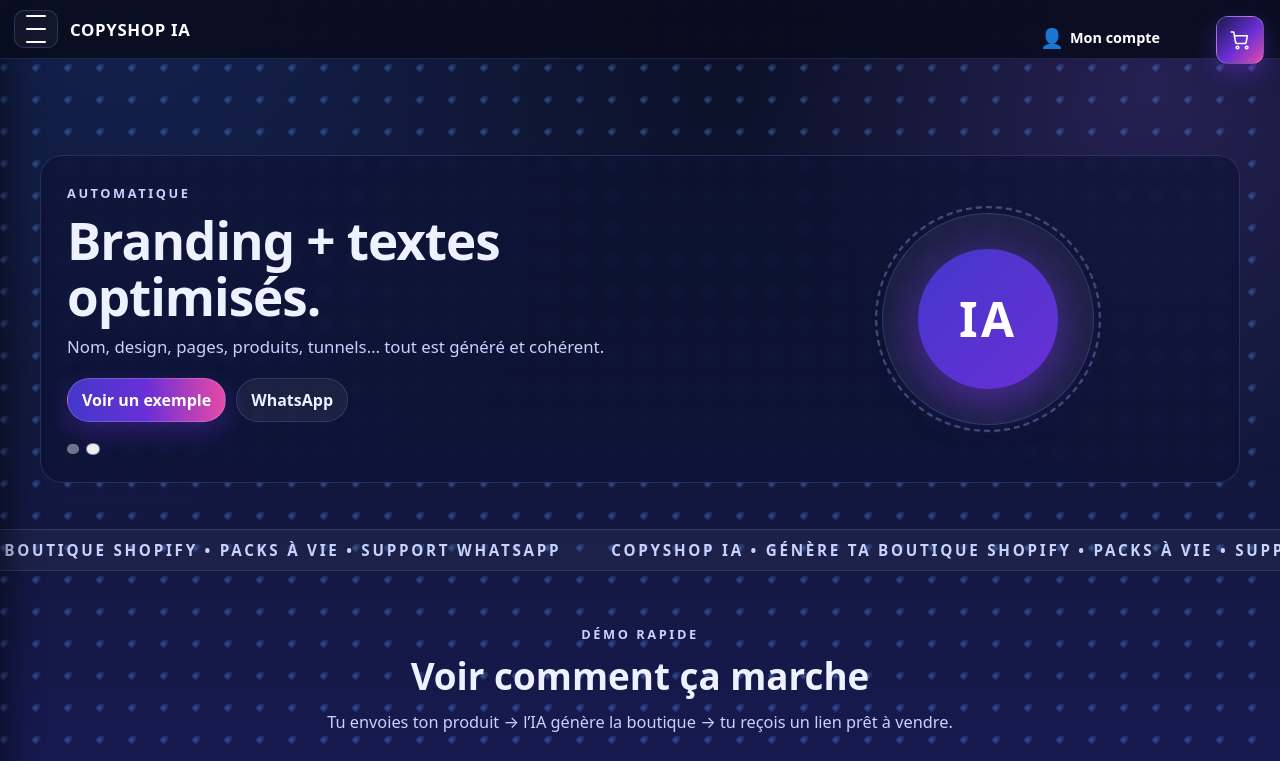
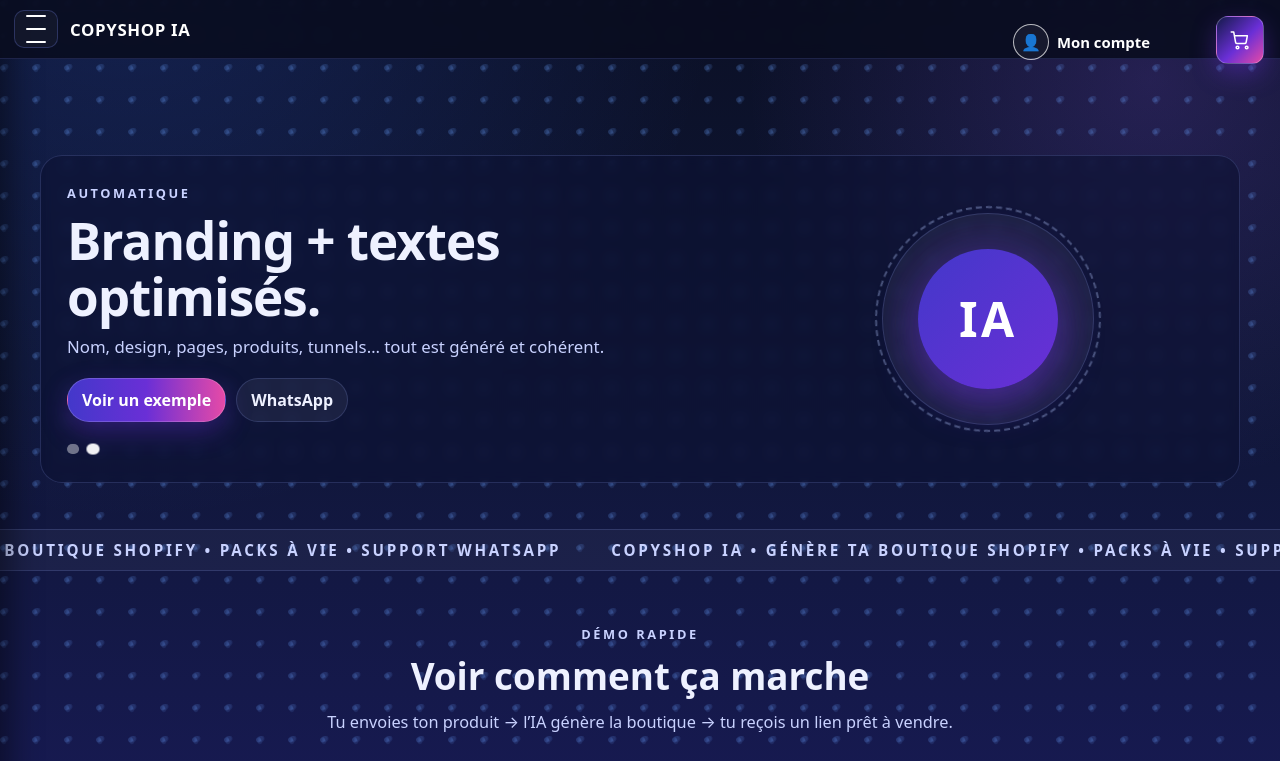
Before and after one commit to Mrfezz/copyshop-ia, a Next.js app: page / in a window 1280 px wide. Shown: the top 761 px of the page. Built offline with nearby package versions, Linux system fonts and the light colour scheme.

Commit message:
Spacing & style Mon compte button

```diff
--- a/app/_components/FloatingAccountButton.tsx
+++ b/app/_components/FloatingAccountButton.tsx
@@ -12,17 +12,19 @@ export default function FloatingAccountButton() {
       </Link>
 
       <style>{`
-        /* 📱 Mobile */
+        /* 📱 MOBILE */
         @media (max-width: 700px) {
 
           .account-btn {
             top: 18px !important;
-            right: 68px !important; /* laisse la place au panier */
-            padding: 6px !important;
+            right: 78px !important; /* éloigné du panier */
+            padding: 8px !important;
           }
 
           .account-icon {
-            font-size: 1rem !important;
+            width: 30px !important;
+            height: 30px !important;
+            font-size: 0.95rem !important;
           }
 
           .account-text {
@@ -38,25 +40,33 @@ const styles: Record<string, CSSProperties> = {
   wrap: {
     position: "fixed",
     top: 18,
-    right: 110, // aligné à gauche du panier
+    right: 120, // 📌 Desktop : plus éloigné du panier
     zIndex: 80,
+
     display: "flex",
     alignItems: "center",
-    gap: 6,
+    gap: 8,
     padding: "6px 10px",
-    borderRadius: 999,
+
+    textDecoration: "none",
     color: "white",
-    textDecoration: "none",
   },
 
   icon: {
-    fontSize: "1.2rem",
+    width: 34,
+    height: 34,
+
+    borderRadius: "999px",
+    border: "1px solid rgba(255,255,255,0.7)", // 📌 même style que dans le menu
     display: "grid",
     placeItems: "center",
+
+    fontSize: "1rem",
+    background: "rgba(255,255,255,0.05)",
   },
 
   text: {
-    fontSize: "0.9rem",
+    fontSize: "0.93rem",
     fontWeight: 700,
   },
 };
```
